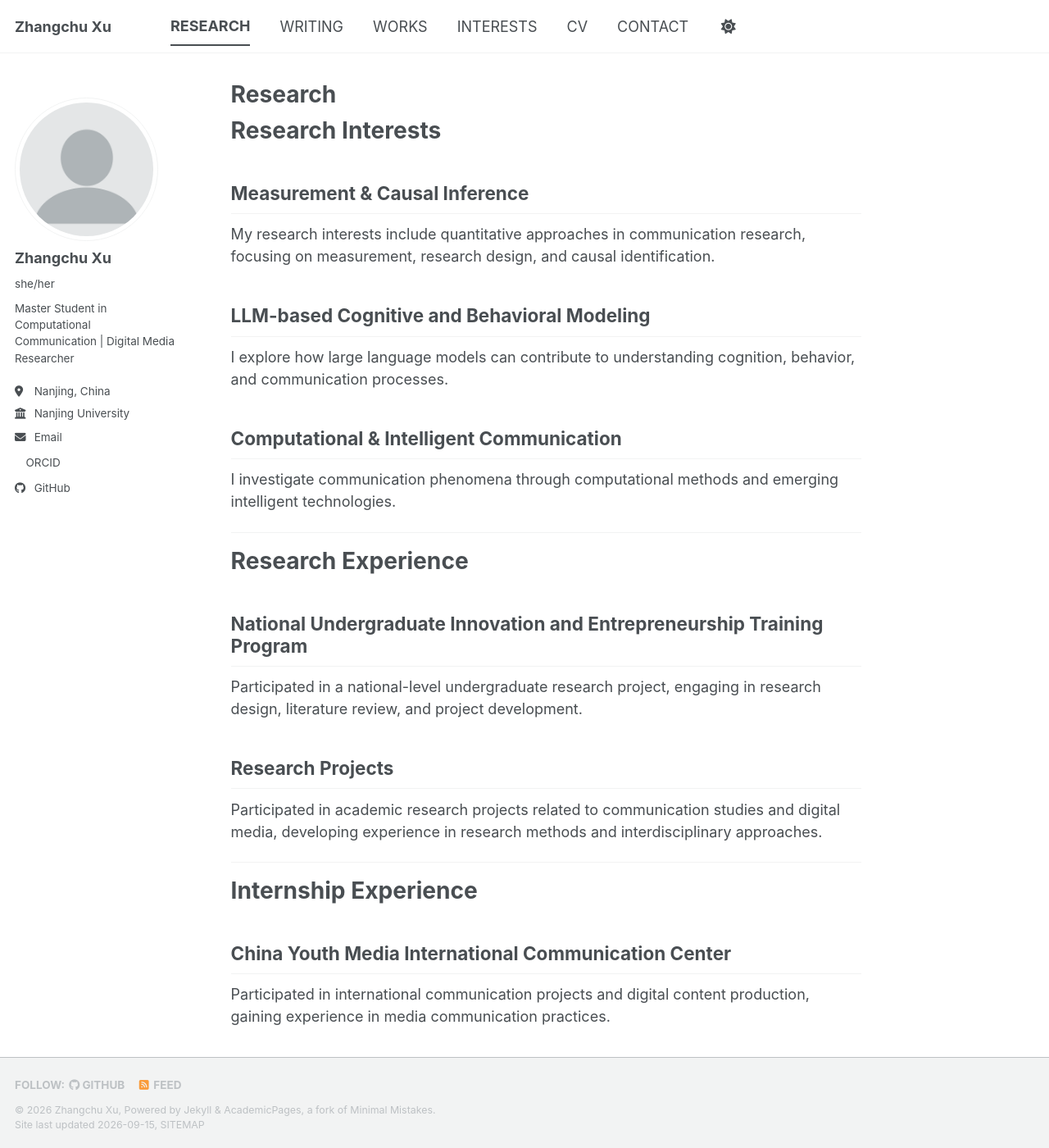
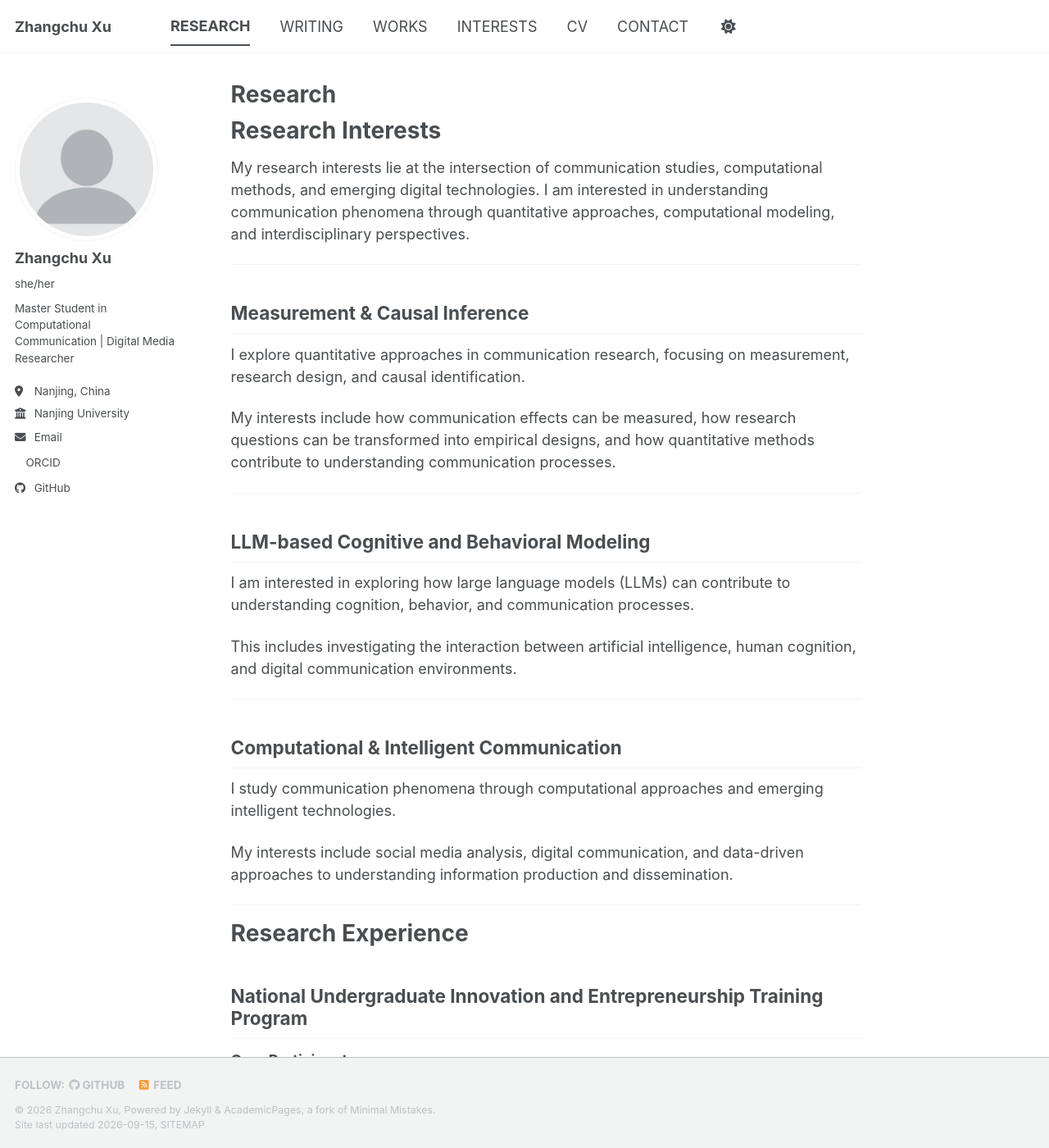
Before and after one commit to xuzhangchu0103/xuzhangchu0103.github.io, a Jekyll site: the page built from _pages/research.md, in a window 1280 px wide and 1400 px high. Shown: the whole window at 82% size. Built offline with Jekyll 4.4.1, drawn with Linux system fonts in a browser that asks for light colours; a style sheet for code colours, icons or effects is not loaded; some of the changed text lies outside the part shown.

Commit message:
Revise research interests and experience sections
Expanded on research interests and clarified roles in various projects. Enhanced descriptions of research experience and media communication practices.

```diff
--- a/_pages/research.md
+++ b/_pages/research.md
@@ -6,20 +6,35 @@ author_profile: true
 
 # Research Interests
 
+My research interests lie at the intersection of communication studies, computational methods, and emerging digital technologies. I am interested in understanding communication phenomena through quantitative approaches, computational modeling, and interdisciplinary perspectives.
+
+
+---
 
 ## Measurement & Causal Inference
 
-My research interests include quantitative approaches in communication research, focusing on measurement, research design, and causal identification.
+I explore quantitative approaches in communication research, focusing on measurement, research design, and causal identification.
 
+My interests include how communication effects can be measured, how research questions can be transformed into empirical designs, and how quantitative methods contribute to understanding communication processes.
+
+
+---
 
 ## LLM-based Cognitive and Behavioral Modeling
 
-I explore how large language models can contribute to understanding cognition, behavior, and communication processes.
+I am interested in exploring how large language models (LLMs) can contribute to understanding cognition, behavior, and communication processes.
 
+This includes investigating the interaction between artificial intelligence, human cognition, and digital communication environments.
+
+
+---
 
 ## Computational & Intelligent Communication
 
-I investigate communication phenomena through computational methods and emerging intelligent technologies.
+I study communication phenomena through computational approaches and emerging intelligent technologies.
+
+My interests include social media analysis, digital communication, and data-driven approaches to understanding information production and dissemination.
+
 
 
 ---
@@ -29,24 +44,60 @@ I investigate communication phenomena through computational methods and emerging
 
 ## National Undergraduate Innovation and Entrepreneurship Training Program
 
-Participated in a national-level undergraduate research project, engaging in research design, literature review, and project development.
+**Core Participant**
 
+Participated in a national-level undergraduate innovation and entrepreneurship project.
 
-## Research Projects
-
-Participated in academic research projects related to communication studies and digital media, developing experience in research methods and interdisciplinary approaches.
+Developed experience in research planning, literature review, project management, and interdisciplinary collaboration.
 
 
 ---
 
-# Internship Experience
+## National Social Science Fund Project
+
+**Research Assistant**
+
+Participated in a National Social Science Fund project led by Professor Zhuang Xi.
+
+Engaged in academic research activities related to communication studies and developed experience in scholarly research processes.
+
+
+---
+
+## National Social Science Fund Project
+
+**Student Research Leader**
+
+Participated in a National Social Science Fund project led by Professor Bu Xinzhang.
+
+Developed abilities in research organization, project coordination, and academic communication.
+
+
+---
+
+# Media and Communication Practice
 
 
 ## China Youth Media International Communication Center
 
-Participated in international communication projects and digital content production, gaining experience in media communication practices.
+Participated in international communication projects and digital content production.
 
+Developed practical experience in cross-cultural communication, content planning, and media operation.
+
+
+---
 
 ## Nantong Radio and Television Station
 
-Engaged in news production, media operations, and content creation, developing practical experience in journalism and communication.
+Worked in news production and media operation.
+
+Participated in content creation, editorial work, and digital media practices.
+
+
+---
+
+## Jiangsu Cable Nantong Branch — New Media Operation Department
+
+Engaged in new media operation and content management.
+
+Gained practical experience in platform communication, content planning, and digital storytelling.
```
